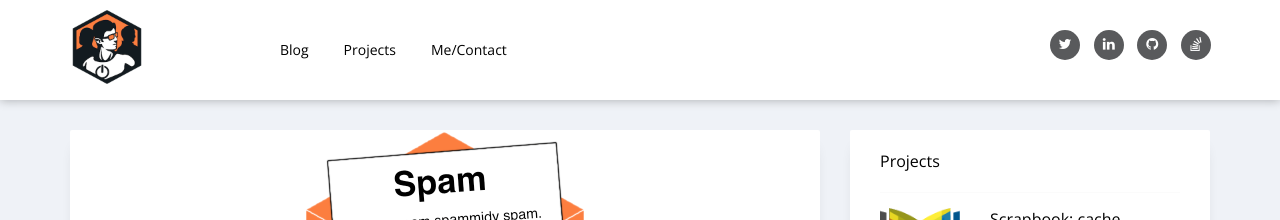
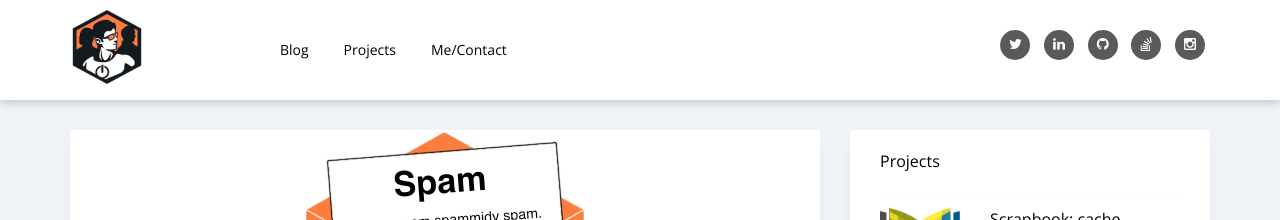
Before and after one commit to matthiasmullie/mullie.eu, a Jekyll site: the page built from index.html, in a window 1280 px wide. Shown: the top 220 px of the page. Built offline with Jekyll 4.4.1, drawn with Linux system fonts in a browser that asks for light colours; the list of posts is cut into pages by our own code.

Commit message:
Add instagram

```diff
--- a/_includes/social.html
+++ b/_includes/social.html
@@ -2,3 +2,4 @@
 <li class="linkedin"><a data-toggle="tooltip" title="LinkedIn" href="https://www.linkedin.com/in/matthiasmullie"><i class="fa fa-linkedin"></i></a></li>
 <li class="github"><a data-toggle="tooltip" title="GitHub" href="https://github.com/matthiasmullie"><i class="fa fa-github"></i></a></li>
 <li class="stackoverflow"><a data-toggle="tooltip" title="Stack Overflow" href="https://stackoverflow.com/users/802993/matthiasmullie"><i class="fa fa-stack-overflow"></i></a></li>
+<li class="instagram"><a data-toggle="tooltip" title="Instagram" href="https://www.instagram.com/matthiasmullie/"><i class="fa fa-instagram"></i></a></li>
--- a/_layouts/base.html
+++ b/_layouts/base.html
@@ -53,7 +53,7 @@
 							</div>
 						</div>
 
-						<div class="col-md-8 col-sm-12 text-sm-center hidden-xs">
+						<div class="col-md-7 col-sm-12 text-sm-center hidden-xs">
 							<div class="header-left-menu">
 								<div class="site-menu">
 									{% include menu.html %}
@@ -61,7 +61,7 @@
 							</div>
 						</div>
 
-						<div class="col-md-2 col-sm-12 top-sm-20 hidden-xs">
+						<div class="col-md-3 col-sm-12 top-sm-20 hidden-xs">
 							<div class="header-social-link">
 								<ul class="list-unstyled social hover bg text-sm-center">
 									{% include social.html %}
```
